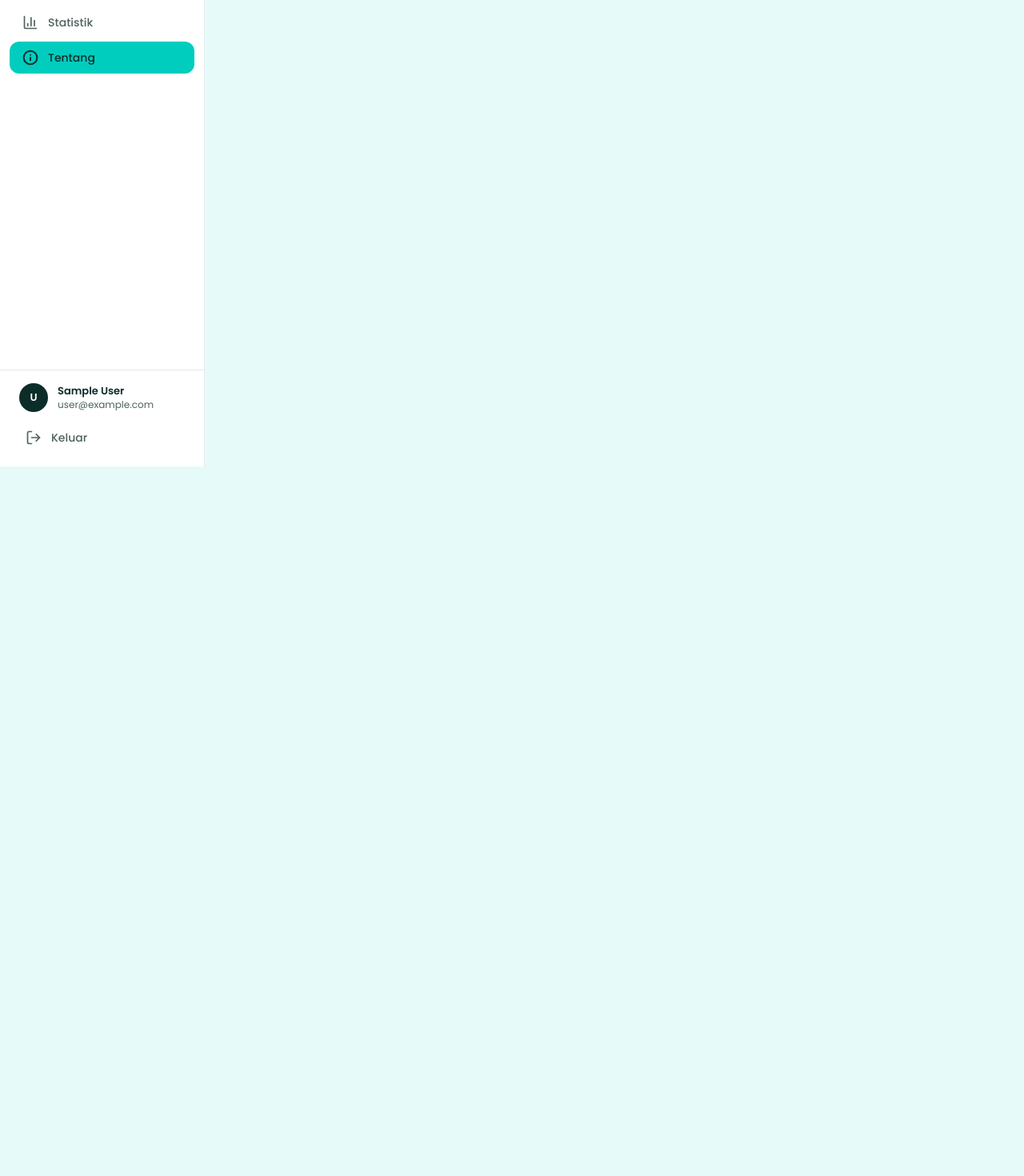
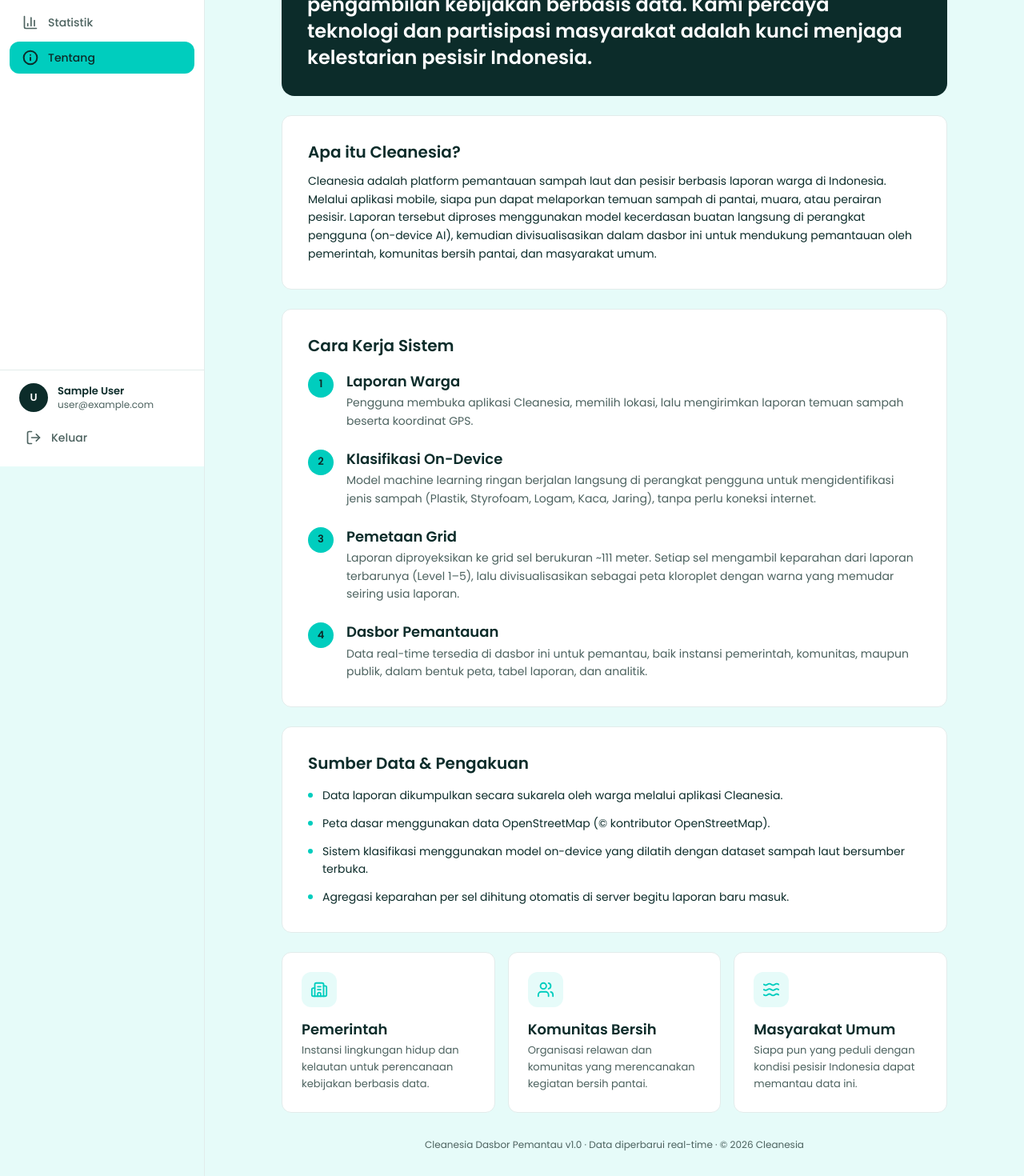
Before and after one commit to dimaswirabakti/cleanesia, a Next.js app in the folder dashboard/: page /tentang in a window 1280 px wide. Shown: the part 217-1687 px from the top of the page at 80% size. Before the commit the page ends 800 px from the top, so only its background shows below. Built offline with nearby package versions, Linux system fonts and the light colour scheme; no server answers; sample sign-in values are in the browser's storage.

Commit message:
feat(dashboard): Tentang page, mission, how-it-works, data sources, audience

```diff
--- a/dashboard/src/app/(dashboard)/tentang/page.tsx
+++ b/dashboard/src/app/(dashboard)/tentang/page.tsx
@@ -1,8 +1,147 @@
-export default function PetaPage() {
+import { Building2, Users, Waves } from "lucide-react";
+
+const STEPS = [
+  {
+    title: "Laporan Warga",
+    body: "Pengguna membuka aplikasi Cleanesia, memilih lokasi, lalu mengirimkan laporan temuan sampah beserta koordinat GPS.",
+  },
+  {
+    title: "Klasifikasi On-Device",
+    body: "Model machine learning ringan berjalan langsung di perangkat pengguna untuk mengidentifikasi jenis sampah (Plastik, Styrofoam, Logam, Kaca, Jaring), tanpa perlu koneksi internet.",
+  },
+  {
+    title: "Pemetaan Grid",
+    body: "Laporan diproyeksikan ke grid sel berukuran ~111 meter. Setiap sel mengambil keparahan dari laporan terbarunya (Level 1–5), lalu divisualisasikan sebagai peta kloroplet dengan warna yang memudar seiring usia laporan.",
+  },
+  {
+    title: "Dasbor Pemantauan",
+    body: "Data real-time tersedia di dasbor ini untuk pemantau, baik instansi pemerintah, komunitas, maupun publik, dalam bentuk peta, tabel laporan, dan analitik.",
+  },
+];
+
+const SOURCES = [
+  "Data laporan dikumpulkan secara sukarela oleh warga melalui aplikasi Cleanesia.",
+  "Peta dasar menggunakan data OpenStreetMap (© kontributor OpenStreetMap).",
+  "Sistem klasifikasi menggunakan model on-device yang dilatih dengan dataset sampah laut bersumber terbuka.",
+  "Agregasi keparahan per sel dihitung otomatis di server begitu laporan baru masuk.",
+];
+
+const AUDIENCE = [
+  {
+    icon: Building2,
+    title: "Pemerintah",
+    body: "Instansi lingkungan hidup dan kelautan untuk perencanaan kebijakan berbasis data.",
+  },
+  {
+    icon: Users,
+    title: "Komunitas Bersih",
+    body: "Organisasi relawan dan komunitas yang merencanakan kegiatan bersih pantai.",
+  },
+  {
+    icon: Waves,
+    title: "Masyarakat Umum",
+    body: "Siapa pun yang peduli dengan kondisi pesisir Indonesia dapat memantau data ini.",
+  },
+];
+
+export const metadata = { title: "Tentang — Cleanesia" };
+
+export default function TentangPage() {
   return (
-    <div className='p-8'>
-      <h1 className='text-h1 font-semibold text-ink'>Tentang</h1>
-      <p className='mt-2 text-body text-muted'>Segera dibangun.</p>
+    <div className='mx-auto max-w-4xl space-y-6 p-6 lg:p-8'>
+      <div>
+        <h1 className='text-h1 font-semibold text-ink'>Tentang Cleanesia</h1>
+        <p className='mt-1 text-body text-muted'>
+          Platform pemantauan sampah pesisir berbasis laporan warga.
+        </p>
+      </div>
+
+      {/* Misi */}
+      <div className='rounded-2xl bg-ink p-8 text-white'>
+        <div className='text-caption font-semibold uppercase tracking-widest text-brand-500'>
+          Misi Kami
+        </div>
+        <p className='mt-4 text-2xl font-semibold leading-snug'>
+          Cleanesia hadir untuk menjembatani laporan warga dengan pengambilan
+          kebijakan berbasis data. Kami percaya teknologi dan partisipasi
+          masyarakat adalah kunci menjaga kelestarian pesisir Indonesia.
+        </p>
+      </div>
+
+      {/* Apa itu */}
+      <section className='rounded-xl border border-border bg-surface p-6 lg:p-8'>
+        <h2 className='text-title font-semibold text-ink'>
+          Apa itu Cleanesia?
+        </h2>
+        <p className='mt-3 text-body leading-relaxed text-ink'>
+          Cleanesia adalah platform pemantauan sampah laut dan pesisir berbasis
+          laporan warga di Indonesia. Melalui aplikasi mobile, siapa pun dapat
+          melaporkan temuan sampah di pantai, muara, atau perairan pesisir.
+          Laporan tersebut diproses menggunakan model kecerdasan buatan langsung
+          di perangkat pengguna (on-device AI), kemudian divisualisasikan dalam
+          dasbor ini untuk mendukung pemantauan oleh pemerintah, komunitas
+          bersih pantai, dan masyarakat umum.
+        </p>
+      </section>
+
+      {/* Cara kerja */}
+      <section className='rounded-xl border border-border bg-surface p-6 lg:p-8'>
+        <h2 className='text-title font-semibold text-ink'>Cara Kerja Sistem</h2>
+        <ol className='mt-5 space-y-6'>
+          {STEPS.map((s, i) => (
+            <li key={s.title} className='flex gap-4'>
+              <span className='flex h-8 w-8 shrink-0 items-center justify-center rounded-full bg-brand-500 text-body-sm font-semibold text-ink'>
+                {i + 1}
+              </span>
+              <div>
+                <h3 className='text-h3 font-semibold text-ink'>{s.title}</h3>
+                <p className='mt-1 text-body leading-relaxed text-muted'>
+                  {s.body}
+                </p>
+              </div>
+            </li>
+          ))}
+        </ol>
+      </section>
+
+      {/* Sumber data */}
+      <section className='rounded-xl border border-border bg-surface p-6 lg:p-8'>
+        <h2 className='text-title font-semibold text-ink'>
+          Sumber Data &amp; Pengakuan
+        </h2>
+        <ul className='mt-4 space-y-3'>
+          {SOURCES.map((t) => (
+            <li
+              key={t}
+              className='flex gap-3 text-body leading-relaxed text-ink'>
+              <span className='mt-2 h-1.5 w-1.5 shrink-0 rounded-full bg-brand-500' />
+              {t}
+            </li>
+          ))}
+        </ul>
+      </section>
+
+      {/* Audiens */}
+      <section className='grid grid-cols-1 gap-4 sm:grid-cols-3'>
+        {AUDIENCE.map(({ icon: Icon, title, body }) => (
+          <div
+            key={title}
+            className='rounded-xl border border-border bg-surface p-6'>
+            <span className='flex h-11 w-11 items-center justify-center rounded-xl bg-brand-50 text-brand-500'>
+              <Icon size={22} />
+            </span>
+            <h3 className='mt-4 text-h3 font-semibold text-ink'>{title}</h3>
+            <p className='mt-1 text-body-sm leading-relaxed text-muted'>
+              {body}
+            </p>
+          </div>
+        ))}
+      </section>
+
+      <p className='pt-2 text-center text-caption text-muted'>
+        Cleanesia Dasbor Pemantau v1.0 · Data diperbarui real-time · © 2026
+        Cleanesia
+      </p>
     </div>
   );
 }
```
